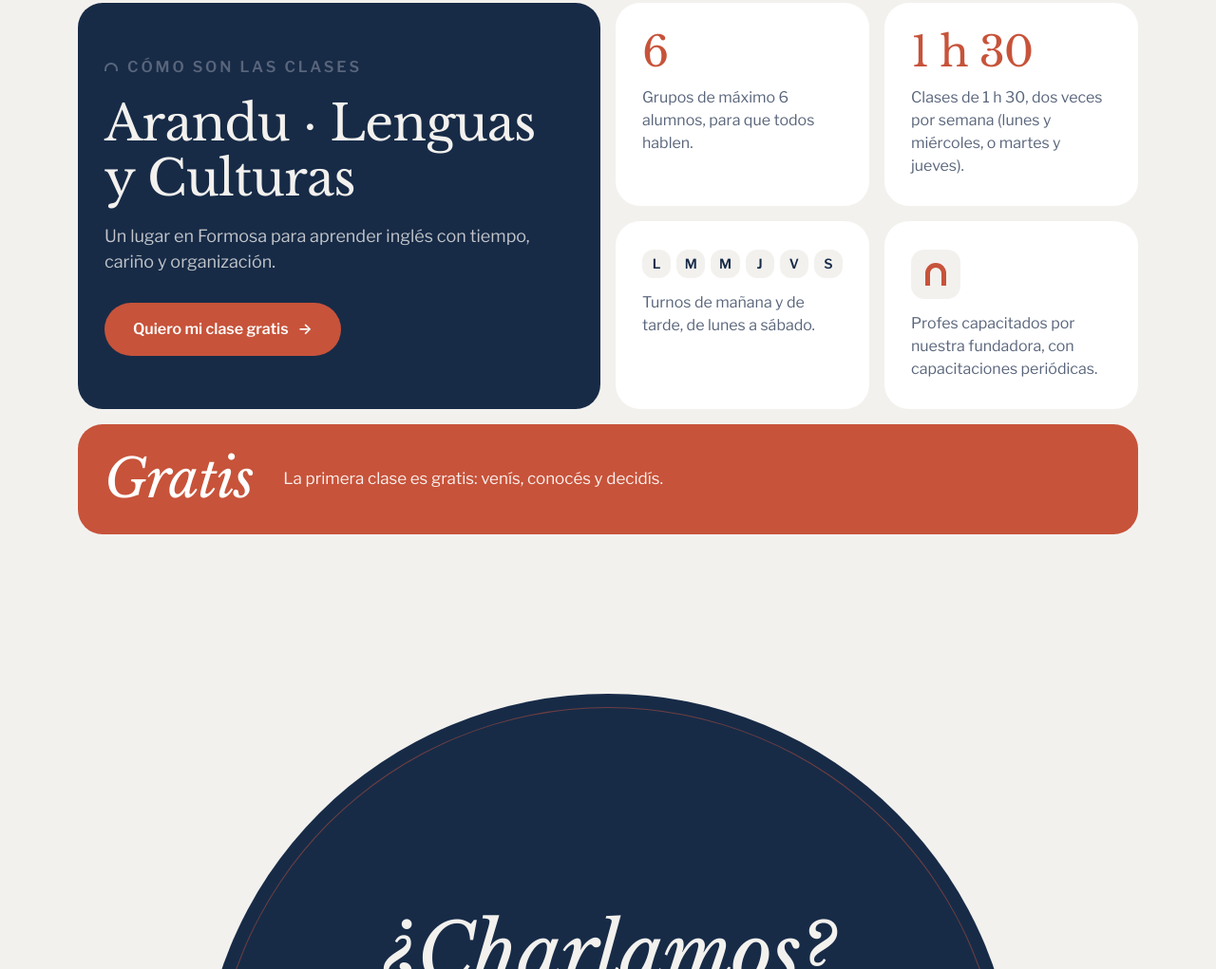
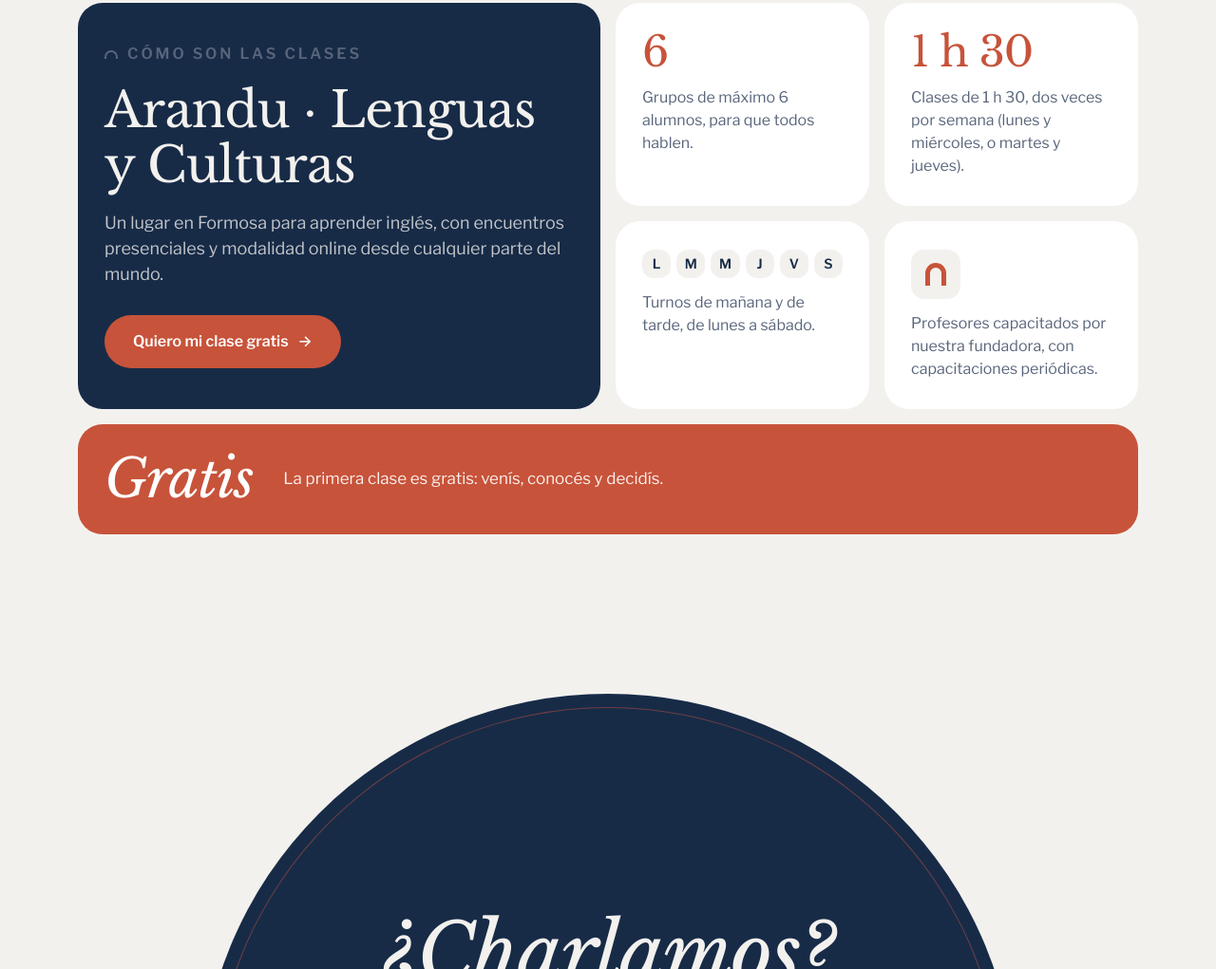
Before and after one commit to javierruizdiaz-web/demos, a plain HTML site: page arandu/index.html in a window 1280 px wide. Shown: the part 4082-5103 px from the top of the page at 95% size. Drawn offline with nearby package versions, Linux system fonts and the light colour scheme.

Commit message:
Arandu: textos de la sección de clases
Co-Authored-By: Claude Opus 5.5 <noreply@anthropic.com>

```diff
--- a/arandu/index.html
+++ b/arandu/index.html
@@ -153,7 +153,7 @@
         <div class="tile tile--intro reveal">
           <p class="kicker kicker--light"><span class="dot"></span>Cómo son las clases</p>
           <h2 class="h2 h2--light">Arandu · Lenguas y Culturas</h2>
-          <p class="tile__txt">Un lugar en Formosa para aprender inglés con tiempo, cariño y organización.</p>
+          <p class="tile__txt">Un lugar en Formosa para aprender inglés, con encuentros presenciales y modalidad online desde cualquier parte del mundo.</p>
           <a class="btn btn--brick" href="https://wa.me/5493704506330?text=%C2%A1Hola!%20Vi%20la%20p%C3%A1gina%20de%20Arandu%20y%20quiero%20saber%20m%C3%A1s%20sobre%20las%20clases%20de%20ingl%C3%A9s." target="_blank" rel="noopener">Quiero mi clase gratis <span class="arr" aria-hidden="true">→</span></a>
         </div>
         <div class="tile tile--a reveal"><span class="tile__big">6</span><p>Grupos de máximo 6 alumnos, para que todos hablen.</p></div>
@@ -162,7 +162,7 @@
           <div class="days" aria-hidden="true"><span>L</span><span>M</span><span>M</span><span>J</span><span>V</span><span>S</span></div>
           <p>Turnos de mañana y de tarde, de lunes a sábado.</p>
         </div>
-        <div class="tile tile--d reveal"><span class="tile__ico" aria-hidden="true"><i></i></span><p>Profes capacitados por nuestra fundadora, con capacitaciones periódicas.</p></div>
+        <div class="tile tile--d reveal"><span class="tile__ico" aria-hidden="true"><i></i></span><p>Profesores capacitados por nuestra fundadora, con capacitaciones periódicas.</p></div>
         <div class="tile tile--free reveal"><span class="tile__big">Gratis</span><p>La primera clase es gratis: venís, conocés y decidís.</p></div>
       </div>
     </section>
```
